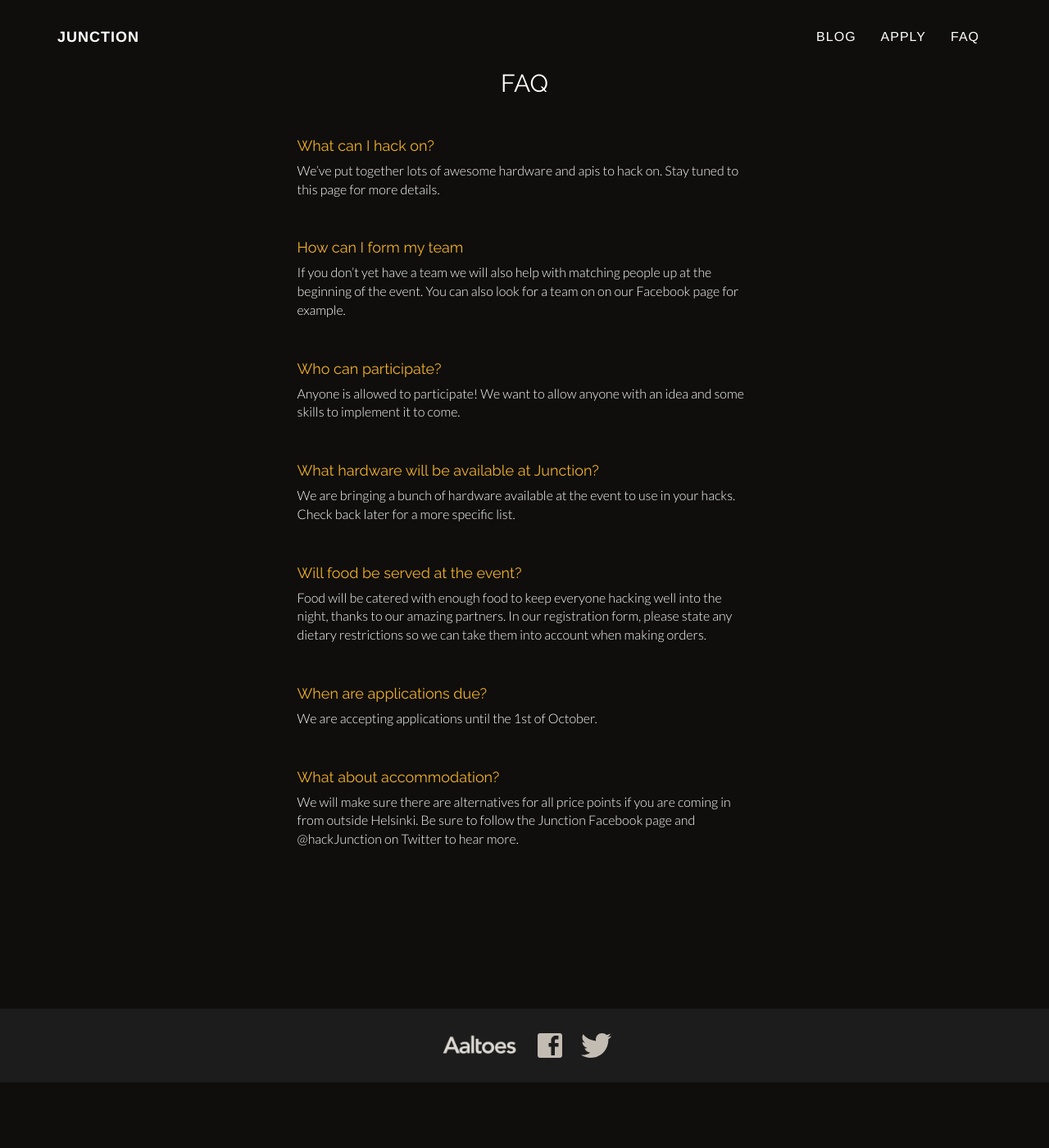
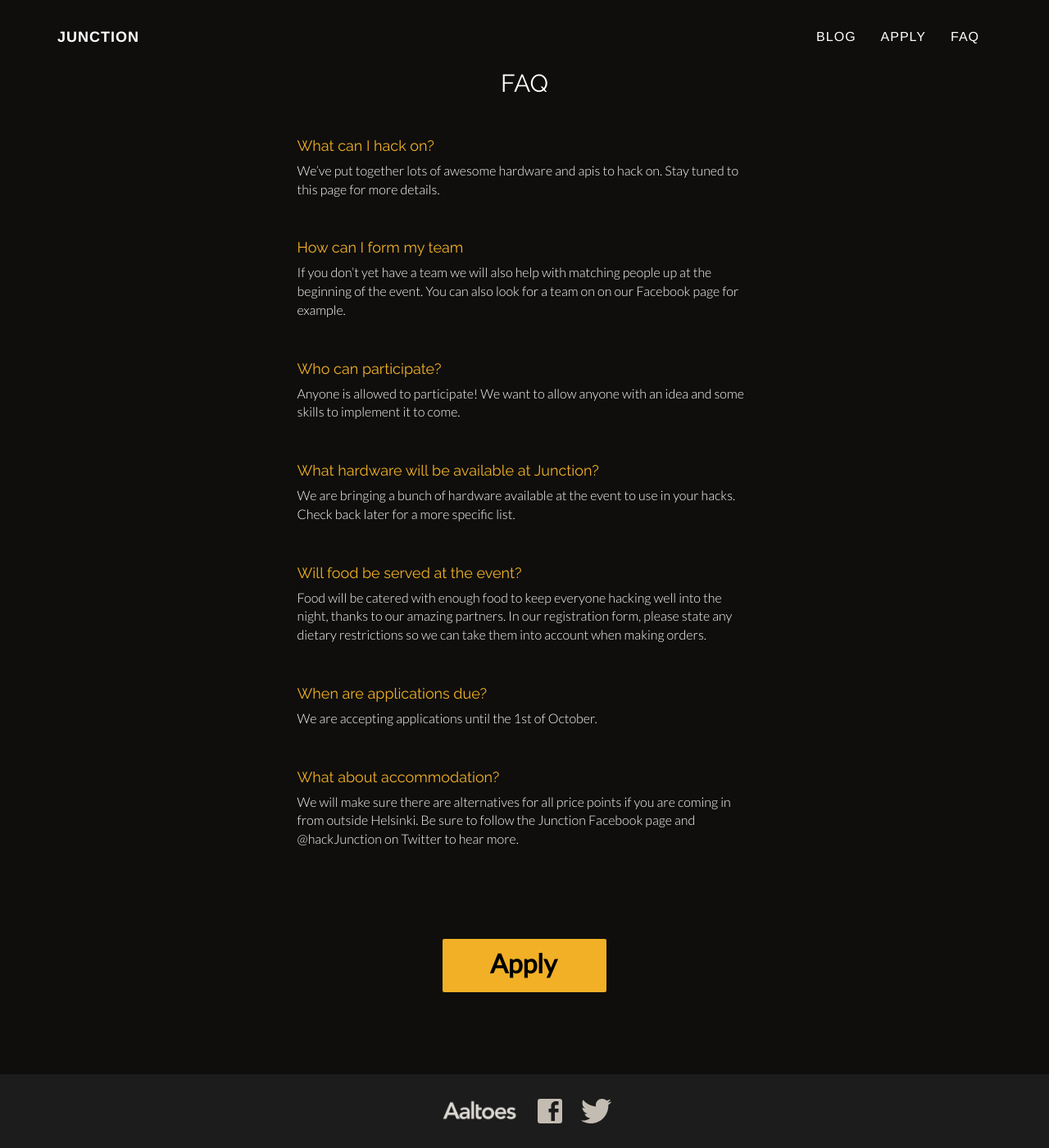
Before and after one commit to junctionasia/junctionasia.github.io, a Jekyll site: the page built from faq.html, in a window 1280 px wide and 1400 px high, scrolled down 1 px. Shown: the whole window at 82% size. Built offline with Jekyll 4.4.1, drawn with Linux system fonts in a browser that asks for light colours; nearby versions of some CDN libraries; before the commit the page ends 1321 px from its top, so only the background shows below that.

Commit message:
faq apply button and menu linkfix

```diff
--- a/_includes/header.html
+++ b/_includes/header.html
@@ -5,7 +5,7 @@
             <button type="button" class="navbar-toggle" data-toggle="collapse" data-target=".navbar-main-collapse">
                 <i class="fa fa-bars"></i>
             </button>
-            <a class="navbar-brand" href="#page-top">
+            <a class="navbar-brand" href="{{ "/index.html" | prepend: site.baseurl }}">
                 Junction
             </a>
         </div>
--- a/css/main.scss
+++ b/css/main.scss
@@ -515,6 +515,39 @@ $apply-color-hover: #EFEA3A;
   }
 }
 
+.alt-apply {
+  width: 200px;
+  display: block;
+  margin-top: 50px;
+  margin-left: auto;
+  margin-right: auto;
+  height: 65px;
+  line-height: 53px;
+  padding: 0 55px;
+  font-size: 32px;
+  margin-bottom: 100px;
+  border: 3px solid $apply-color;
+  border-radius: 2px;
+  color: black;
+  background: $apply-color;
+  border-color: $apply-color;
+  font-weight: bold;
+  transition: color 0.2s ease-in, background 0.2s ease-in,
+    border-color 0.2s ease-in;
+
+  &:hover, &:active {
+    border-color: $apply-color-hover;
+    text-decoration: none;
+  }
+  &:active, &:focus {
+    outline: none;
+  }
+  &:hover {
+    background: $apply-color-hover;
+    border-color: $apply-color-hover;
+  }
+}
+
 .bars {
   position: relative;
   top: 0;
--- a/faq.html
+++ b/faq.html
@@ -31,7 +31,7 @@ Twitter to hear more. </p>
     </section>
 </div>
 
-<a href='{{ "/apply.html" | prepend: site.baseurl }}' class="main-apply">Apply</a>
+<a href='{{ "/apply.html" | prepend: site.baseurl }}' class="alt-apply">Apply</a>
 
 <div id="social">
     <img src='{{ "/images/icon_aaltoes.png" | prepend: site.baseurl }}' alt="">
```
